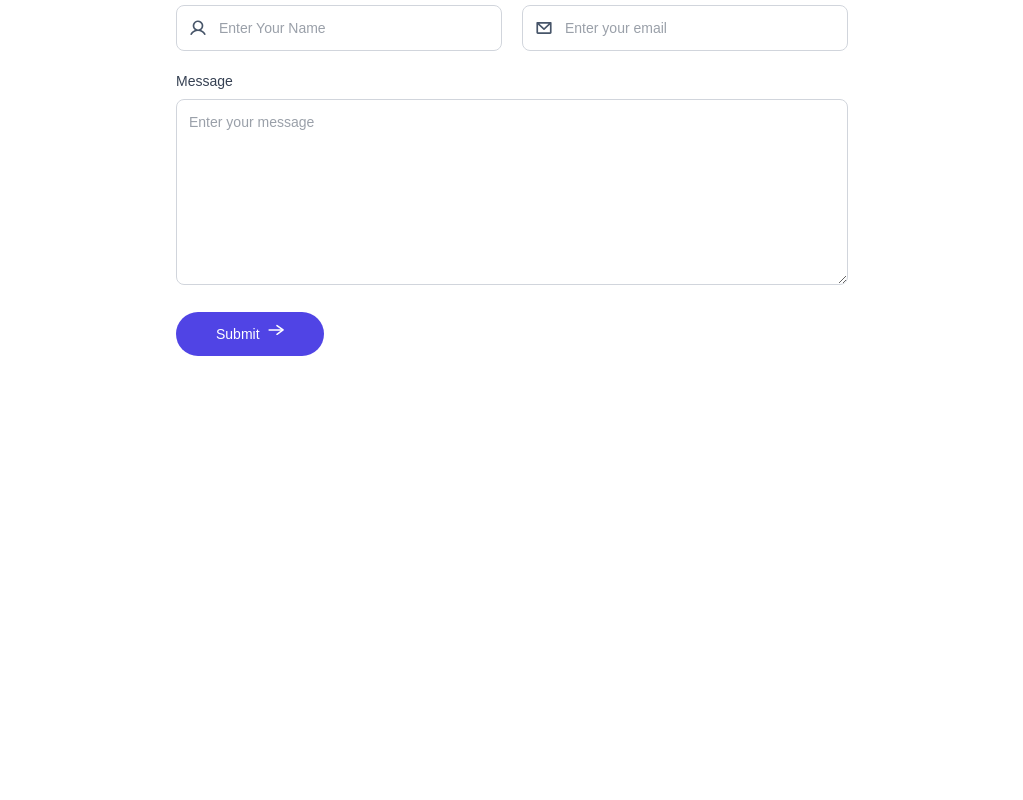
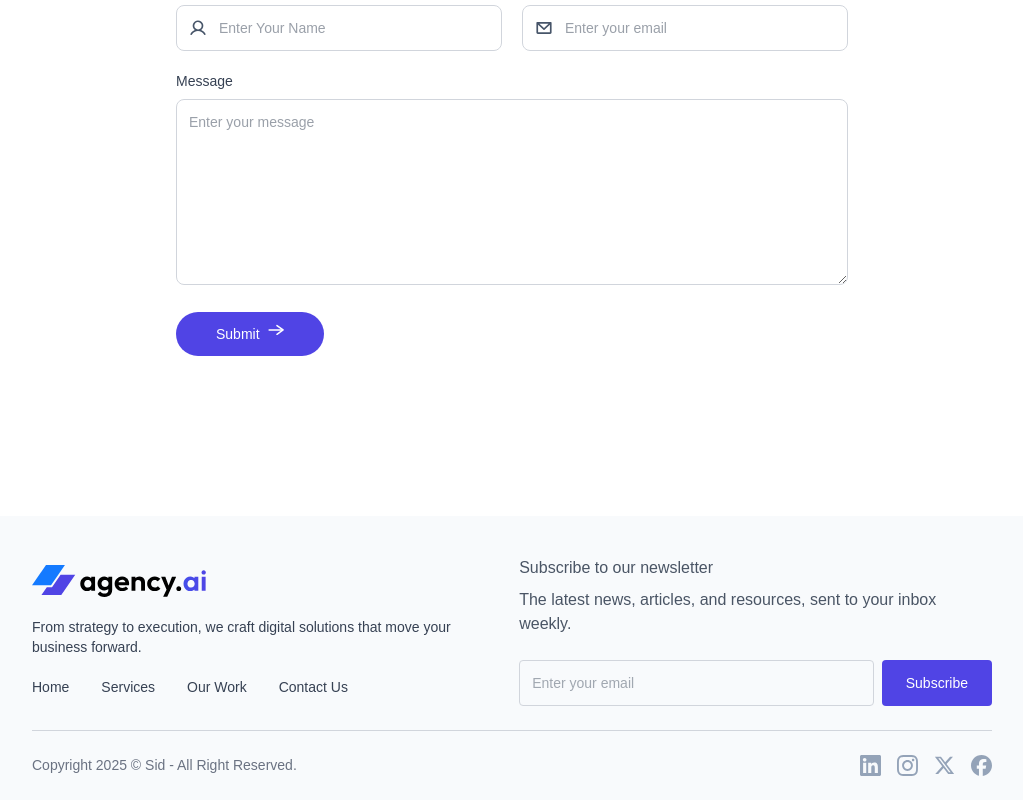
Before and after one commit to siddhardha-reddy-k/Agency_Ai_React, a React (Vite) app: page / in a window 1280 px wide. Shown: the part 3258-4058 px from the top of the page, without its empty margins (128-1151 px from the left). Before the commit the page ends 3614 px from the top, so only its background shows below. Built offline with nearby package versions, Linux system fonts and the light colour scheme.

Commit message:
Add footer section

```diff
--- a/src/App.jsx
+++ b/src/App.jsx
@@ -7,6 +7,7 @@
 import Teams from "./components/Teams";
 import ContactUs from "./components/ContactUs";
 import {Toaster} from "react-hot-toast"
+import Footer from "./components/Footer";
 
 const App = () => {
   const [theme, setTheme] = useState(localStorage.getItem('theme') ? localStorage.getItem('theme') : 'light');
@@ -20,6 +21,7 @@
       <OurWork />
       <Teams />
       <ContactUs />
+      <Footer theme={theme}/>
 
     </div>
   );
--- /dev/null
+++ b/src/components/Footer.jsx
@@ -0,0 +1,45 @@
+import React from 'react'
+import assets from '../assets/assets'
+
+
+const Footer = ({theme}) => {
+  return (
+    <div className='bg-slate-50 dark:bg-gray-900 pt-10 sm:pt-10 mt-20 sm:mt-40 px-4 sm:px-10 lg:px-24 xl:px-40'>
+        {/* footer top */}
+        <div className="flex justify-between lg:items-center max-lg:flex-col gap-10">
+            <div className='space-y-5 text-sm text-gray-700 dark:text-gray-400'>
+                <img src={theme === "dark" ? assets.logo_dark : assets.logo} className='w-32 sm:w-44' alt="" />
+                <p className='max-w-md'>From strategy to execution, we craft digital solutions that move your business forward.</p>
+
+                <ul className='flex gap-8'>
+                    <li><a className='hover:text-primary' href="#hero">Home</a></li>
+                    <li><a className='hover:text-primary' href="#services">Services</a></li>
+                    <li><a className='hover:text-primary' href="#our-work">Our Work</a></li>
+                    <li><a className='hover:text-primary' href="#contact-us">Contact Us</a></li>
+                </ul>
+            </div>
+            <div className='text-gray-600 dark:text-gray-400'>
+                <h3 className='font-semibold'>Subscribe to our newsletter</h3>
+                <p className='tex-sm mt-2 mb-6'>The latest news, articles, and resources, sent to your inbox weekly.</p>
+                <div className='flex gap-2 text-sm'>
+                    <input type="email" placeholder='Enter your email' className='w-full p-3 text-sm outline-none rounded dark:text-gray-200 bg-transparent border border-gray-300 dark:border-gray-500'/>
+                    <button className='bg-primary text-white rounded px-6'>Subscribe</button>
+                </div>
+            </div>
+        </div>
+        <hr className='border-gray-300 dark:border-gray-600 my-6'/>
+        {/* footer bottom */}
+        <div className='pb-6 text-sm text-gray-500 flex justify-center sm:justify-between gap-4 flex-wrap'>
+            <p>Copyright 2025 © Sid - All Right Reserved.</p>
+            <div className='flex items-center justify-between gap-4'>
+                <img src={assets.linkedin_icon} alt="" />
+                <img src={assets.instagram_icon} alt="" />
+                <img src={assets.twitter_icon} alt="" />
+                <img src={assets.facebook_icon} alt="" />
+            </div>
+        </div>
+    </div>
+  )
+}
+
+export default Footer
```
